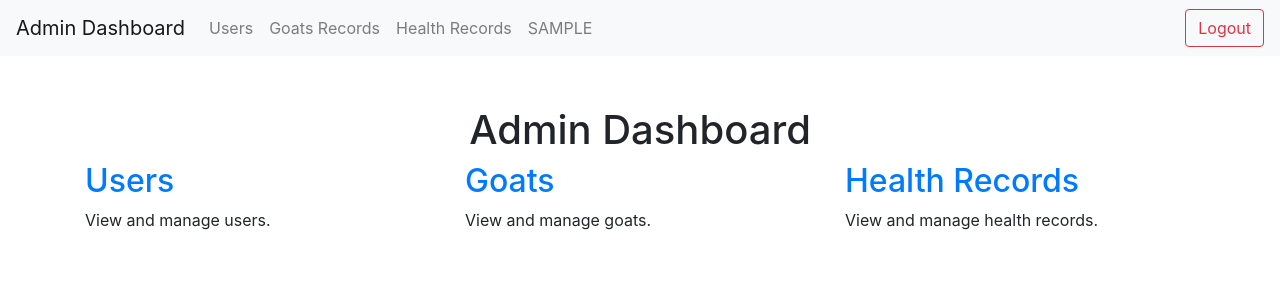
After one commit to malikali001/goat_farm_management_system, a Django app: page /dashboard/ in a window 1280 px wide. The commit adds this page. Shown: the top 300 px of the page. Run offline with Django 5.2, Linux system fonts and the light colour scheme; the visitor is signed in with stand-in values (Sample User, id 1); some libraries are stand-ins or nearby versions.

Commit message:
include permissions for admins and add dashboard

```diff
--- /dev/null
+++ b/base/urls.py
@@ -0,0 +1,6 @@
+from django.urls import path
+from .views import dashboard
+
+urlpatterns = [
+    path('', dashboard.as_view(), name='dashboard'),
+]
--- /dev/null
+++ b/base/views.py
@@ -0,0 +1,11 @@
+from django.contrib.auth.mixins import LoginRequiredMixin
+from django.views.generic import TemplateView
+
+
+class dashboard(LoginRequiredMixin, TemplateView):
+    template_name = 'dashboard.html'
+
+    def get_context_data(self, **kwargs):
+        context = super().get_context_data(**kwargs)
+        context['is_admin'] = self.request.user.is_superuser
+        return context
--- a/goat/forms.py
+++ b/goat/forms.py
@@ -6,7 +6,9 @@ from base.models.goats import Goat
 class GoatForm(forms.ModelForm):
     class Meta:
         model = Goat
-        fields = ['name', 'breed', 'date_of_birth', 'manager']
+        fields = ['name', 'breed', 'date_of_birth']
         widgets = {
-            'date_of_birth': forms.TextInput(attrs={'class': 'datepicker'}),
+            'date_of_birth': forms.DateInput(attrs={'class': 'form-control', 'type': 'date'}),
+            'name': forms.TextInput(attrs={'class': 'form-control'}),
+            'breed': forms.TextInput(attrs={'class': 'form-control'}),
         }
--- a/goat/views.py
+++ b/goat/views.py
@@ -12,6 +12,12 @@ class GoatListView(LoginRequiredMixin, ListView):
     model = Goat
     template_name = 'goat/list.html'
     context_object_name = 'goats'
+
+    def get_queryset(self):
+        queryset = super().get_queryset()
+        if not self.request.user.is_superuser:
+            queryset = queryset.filter(manager=self.request.user)
+        return queryset
 
 
 class GoatDetailView(LoginRequiredMixin, DetailView):
--- a/goat_farm_management_system/settings.py
+++ b/goat_farm_management_system/settings.py
@@ -76,6 +76,8 @@ WSGI_APPLICATION = 'goat_farm_management_system.wsgi.application'
 
 AUTH_USER_MODEL = 'base.CustomUser'
 
+LOGIN_REDIRECT_URL = 'dashboard'
+
 # Database
 # https://docs.djangoproject.com/en/5.0/ref/settings/#databases
 
--- a/goat_farm_management_system/urls.py
+++ b/goat_farm_management_system/urls.py
@@ -15,14 +15,12 @@ Including another URLconf
     2. Add a URL to urlpatterns:  path('blog/', include('blog.urls'))
 """
 from django.contrib import admin
-from django.contrib.auth import views as auth_views
 from django.urls import include, path
 
 urlpatterns = [
     path('admin/', admin.site.urls),
+    path('dashboard/', include('base.urls')),
     path('users/', include('user.urls')),
     path('goats/', include('goat.urls')),
-    path('healths/', include('health.urls')),
-    path('accounts/login/', auth_views.LoginView.as_view(template_name='registration/login.html'), name='login'),
-    path('accounts/logout/', auth_views.LogoutView.as_view(template_name='registration/logged_out.html'), name='logout'),
+    path('healths/', include('health.urls'))
 ]
--- /dev/null
+++ b/templates/dashboard.html
@@ -0,0 +1,82 @@
+{% load static %}
+<!DOCTYPE html>
+<html lang="en">
+  <head>
+    <meta charset="UTF-8" />
+    <meta name="viewport" content="width=device-width, initial-scale=1.0" />
+    <title>Main Page</title>
+    <link
+      rel="stylesheet"
+      href="https://maxcdn.bootstrapcdn.com/bootstrap/4.5.2/css/bootstrap.min.css"
+    />
+    <style>
+      .container {
+        margin-top: 50px;
+      }
+    </style>
+  </head>
+  <body>
+    <nav class="navbar navbar-expand-lg navbar-light bg-light">
+      <a class="navbar-brand" href="#"
+        >{% if is_admin %} Admin {% else %} Manager {% endif %} Dashboard</a
+      >
+      <div class="collapse navbar-collapse">
+        <ul class="navbar-nav mr-auto">
+          {% if user.is_authenticated %} {%if is_admin %}
+          <li class="nav-item">
+            <a class="nav-link" href="{% url 'user_list' %}">Users</a>
+          </li>
+          {% endif %}
+          <li class="nav-item">
+            <a class="nav-link" href="{% url 'goat_list' %}">Goats Records</a>
+          </li>
+          <li class="nav-item">
+            <a class="nav-link" href="{% url 'health_list' %}"
+              >Health Records</a
+            >
+          </li>
+          <li class="nav-item">
+            <a class="nav-link text-uppercase" href="{% url 'user_detail' user.id %}">{{ user.first_name }}</a>
+          </li>
+        </ul>
+        <form
+          class="form-inline my-2 my-lg-0"
+          method="post"
+          action="{% url 'logout' %}"
+        >
+          {% csrf_token %}
+          <button class="btn btn-outline-danger my-2 my-sm-0" type="submit">
+            Logout
+          </button>
+        </form>
+        {% endif %}
+      </div>
+    </nav>
+
+    <div class="container">
+      <h1 class="text-center">
+        {% if is_admin %} Admin {% else %} Manager {% endif %} Dashboard
+      </h1>
+      <div class="row">
+        {%if is_admin %}
+        <div class="col-md-4">
+          <h2><a href="{% url 'user_list' %}">Users</a></h2>
+          <p>View and manage users.</p>
+        </div>
+        {% endif %}
+        <div class="col-md-4">
+          <h2><a href="{% url 'goat_list' %}">Goats</a></h2>
+          <p>View and manage goats.</p>
+        </div>
+        <div class="col-md-4">
+          <h2><a href="{% url 'health_list' %}">Health Records</a></h2>
+          <p>View and manage health records.</p>
+        </div>
+      </div>
+    </div>
+
+    <script src="https://ajax.googleapis.com/ajax/libs/jquery/3.5.1/jquery.min.js"></script>
+    <script src="https://cdnjs.cloudflare.com/ajax/libs/popper.js/1.16.0/umd/popper.min.js"></script>
+    <script src="https://maxcdn.bootstrapcdn.com/bootstrap/4.5.2/js/bootstrap.min.js"></script>
+  </body>
+</html>
--- a/templates/goat/list.html
+++ b/templates/goat/list.html
@@ -10,6 +10,7 @@
   </head>
   <body>
     <div class="container mt-5">
+        <a href="{% url 'dashboard' %}" class="btn btn-primary">back</a>
       <h2 class="text-center">Goat List</h2>
       <table class="table table-bordered mt-3">
         <thead>
--- a/templates/health/list.html
+++ b/templates/health/list.html
@@ -16,6 +16,7 @@
   </head>
   <body>
     <div class="container">
+        <a href="{% url 'dashboard' %}" class="btn btn-primary">back</a>
       <h2 class="text-center">Health Records</h2>
       <div class="mb-3">
         <a href="{% url 'health_create' %}" class="btn btn-primary"
--- a/templates/user/detail.html
+++ b/templates/user/detail.html
@@ -10,6 +10,7 @@
   </head>
   <body>
     <div class="container mt-5">
+    <a href="{% url 'dashboard' %}" class="btn btn-primary">back</a>
       <h2 class="text-center">User Detail</h2>
       <table class="table table-bordered mt-3">
         <tr>
@@ -37,7 +38,9 @@
           <td>{{ user.is_active }}</td>
         </tr>
       </table>
+      {% if user.is_staff %}
       <a href="{% url 'user_list' %}" class="btn btn-secondary">Back to List</a>
+      {% endif %}
     </div>
     <script src="https://ajax.googleapis.com/ajax/libs/jquery/3.5.1/jquery.min.js"></script>
     <script src="https://cdnjs.cloudflare.com/ajax/libs/popper.js/1.16.0/umd/popper.min.js"></script>
--- a/templates/user/list.html
+++ b/templates/user/list.html
@@ -10,6 +10,7 @@
   </head>
   <body>
     <div class="container mt-5">
+        <a href="{% url 'dashboard' %}" class="btn btn-primary">back</a>
       <h2 class="text-center">User List</h2>
       <table class="table table-bordered mt-3">
         <thead>
--- a/user/views.py
+++ b/user/views.py
@@ -13,10 +13,11 @@ from .forms import CustomUserChangeForm, CustomUserCreationForm
 
 class CustomLoginView(auth_views.LoginView):
     template_name = 'registration/login.html'
+    redirect_authenticated_user = True
 
 
 class CustomLogoutView(auth_views.LogoutView):
-    template_name = 'registration/logged_out.html'
+    template_name = 'registration/logout.html'
 
 
 class UserListView(LoginRequiredMixin, ListView):
```
Also changed, not shown: health/forms.py (+8 -0 lines), health/views.py (+17 -0 lines), templates/registration/logout.html (added, +31 -0 lines).
